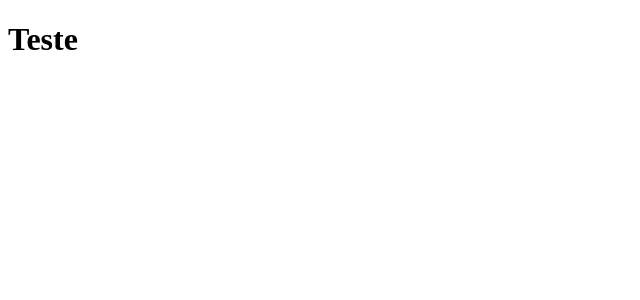
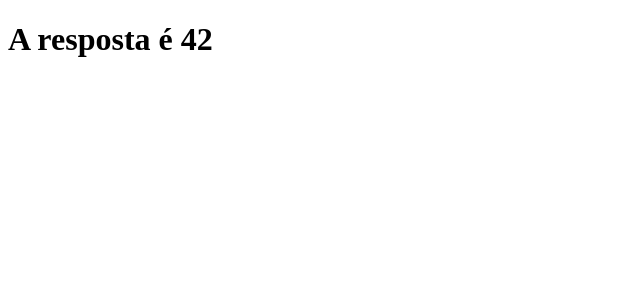
Before and after one commit to Lelc/clone-tabnews, a Next.js app: page / in a window 1280 px wide. Shown: the top 300 px of the page, without its empty margins (0-640 px from the left). Built offline with nearby package versions, Linux system fonts and the light colour scheme.

Commit message:
alterada frase

```diff
--- a/pages/index.js
+++ b/pages/index.js
@@ -1,5 +1,5 @@
 function Home() {
-    return <h1>Teste</h1>
+    return <h1>A resposta é 42</h1>
 }
 
 export default Home;
```
